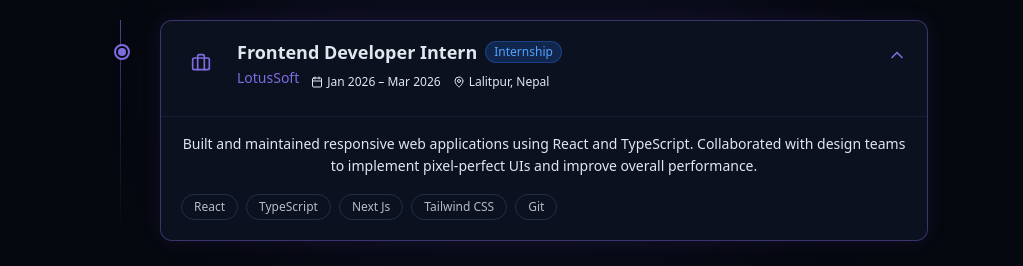
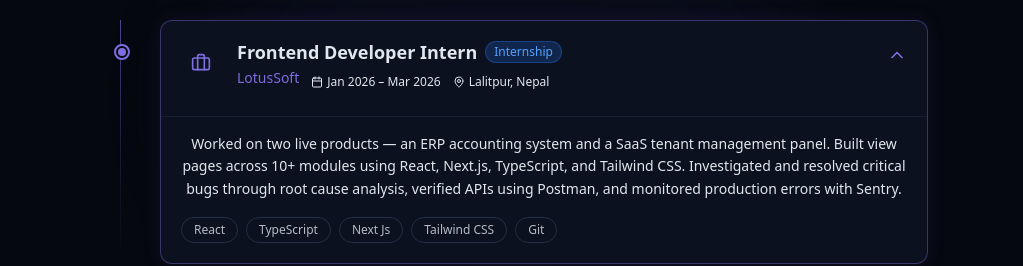
Before and after one commit to PawanH24/Portfolio, a React (Vite) app: page / in a window 1280 px wide. Shown: the part 2680-2946 px from the top of the page, without its empty margins (128-1151 px from the left). Built offline with nearby package versions, Linux system fonts and the light colour scheme.

Commit message:
fixed exp section nav bar scroll

```diff
--- a/src/components/ExperienceSection.jsx
+++ b/src/components/ExperienceSection.jsx
@@ -10,7 +10,7 @@ const experiences = [
     period: "Jan 2026 – Mar 2026",
     type: "Internship",
     description:
-      "Built and maintained responsive web applications using React and TypeScript. Collaborated with design teams to implement pixel-perfect UIs and improve overall performance.",
+      "Worked on two live products — an ERP accounting system and a SaaS tenant management panel. Built view pages across 10+ modules using React, Next.js, TypeScript, and Tailwind CSS. Investigated and resolved critical bugs through root cause analysis, verified APIs using Postman, and monitored production errors with Sentry.",
     tech: ["React", "TypeScript", "Next Js", "Tailwind CSS", "Git"],
   },
 ];
@@ -25,7 +25,7 @@ export const ExperienceSection = () => {
   const [expanded, setExpanded] = useState(0);
 
   return (
-    <section id="experience" className="py-24 px-4 relative">
+    <section id="exp" className="py-24 px-4 relative">
       {/* Subtle background glow matching the theme */}
       <div className="absolute top-1/2 left-1/2 -translate-x-1/2 -translate-y-1/2 w-[600px] h-[400px] bg-primary/5 rounded-full blur-3xl pointer-events-none" />
 
```
